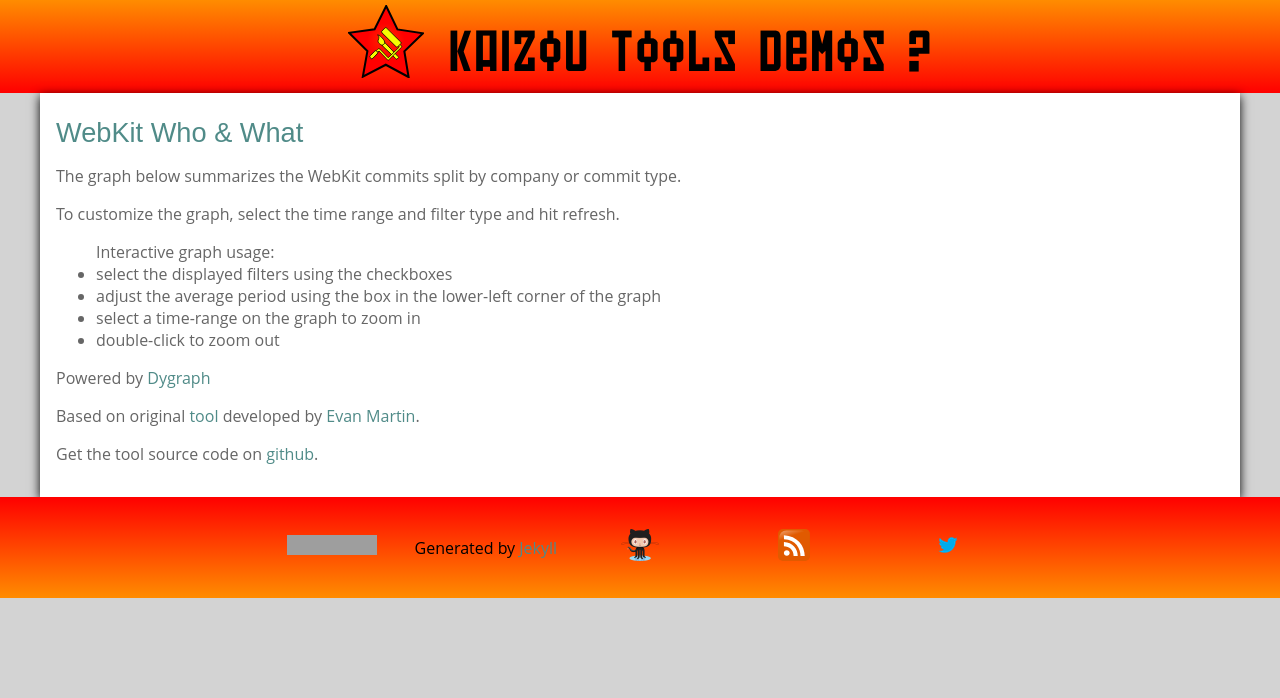
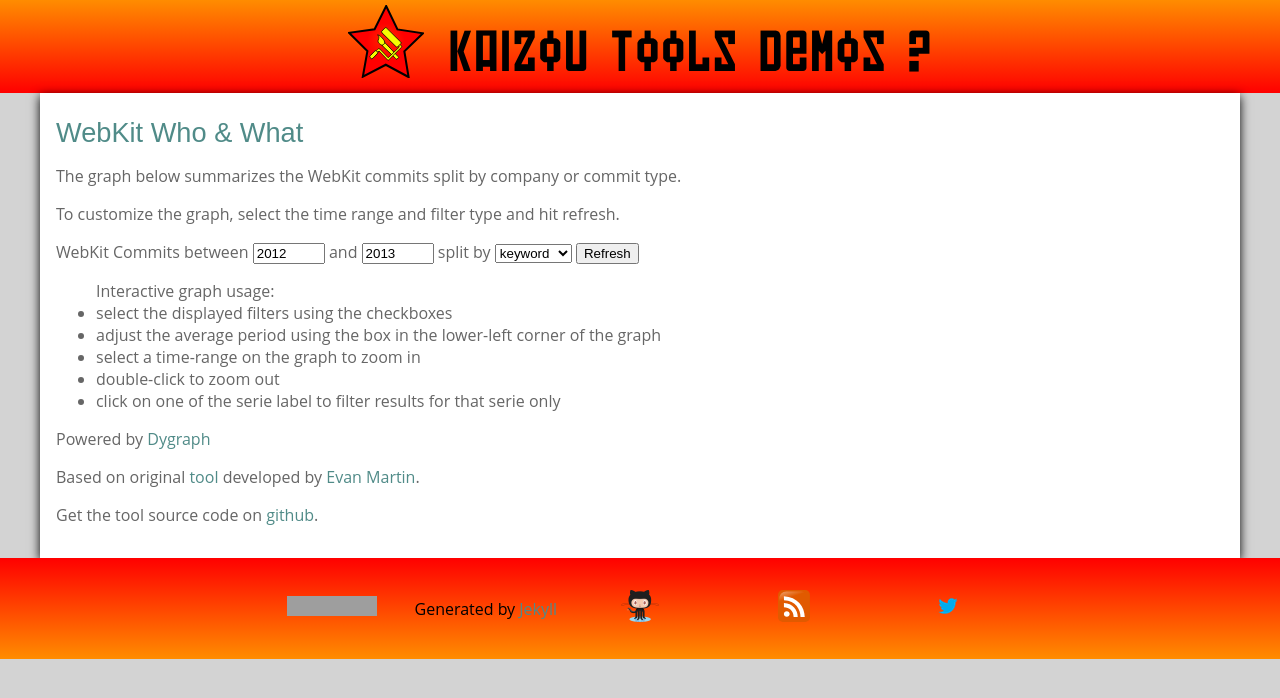
Before and after one commit to mgcrea/benchmark-kaizoumark, a Jekyll site: the page built from tools/webkit-who/index.html, in a window 1280 px wide. Shown: the top 698 px of the page. Built offline with Jekyll 4.4.1, drawn with Linux system fonts in a browser that asks for light colours; comment, search, counter and statistics services are not loaded; part of the change alters nothing that is shown; grey boxes are pictures that could not be loaded.

Commit message:
Updated webkit-who

```diff
--- a/tools/webkit-who/index.html
+++ b/tools/webkit-who/index.html
@@ -3,18 +3,97 @@ layout: demo
 title: WebKit Who & What
 published: true
 ---
+<script type='text/javascript' src='/code/gh/webkit-who/web/webkit-who.js'></script>
+<script type='text/javascript' src='/code/gh/webkit-who/web/dygraph-combined.js'></script>
 <p>The graph below summarizes the WebKit commits split by company or commit type.</p>
 <p>To customize the graph, select the time range and filter type and hit refresh.</p>
-<script type='text/javascript' src='/code/gh/webkit-who/web/webkit-who.js'></script>
-<script type='text/javascript' src='/code/gh/webkit-who/web/dygraph-combined.js'></script>
-<div id="container">
-</div>
+<p>WebKit Commits between
+<input type='number' id='from'></input>
+ and <input type='number' id='to'>
+ split by
+<select id='select'>
+    <option>keyword</option>
+    <option>company</option>
+</select>
+<input type='submit' value='Refresh' onclick="refresh()">
+</input>
+</p>
+<div id="container"></div>
 <ul>Interactive graph usage:
 <li>select the displayed filters using the checkboxes</li>
 <li>adjust the average period using the box in the lower-left corner of the graph</li>
 <li>select a time-range on the graph to zoom in</li>
 <li>double-click to zoom out</li>
+<li>click on one of the serie label to filter results for that serie only</li>
 </ul>
 <p>Powered by <a href="http://dygraphs.com/">Dygraph</a></p>
 <p>Based on original <a href="https://github.com/martine/webkit-who" alt="Original webkit-who">tool</a> developed by <a href="http://neugierig.org/software/blog/" alt="Tech Notes by Evan Martin">Evan Martin</a>.</p>
 <p>Get the tool source code on <a href="https://github.com/kaizouman/webkit-who" alt="webkit-who repo at github">github</a>.</p>
+</body>
+<script>
+
+    function refresh () {
+        graph.refreshData(from.value,to.value,select.value);
+    }
+
+    function onRefreshed (evt) {
+        var filters = evt.filters;
+        var labels = evt.series;
+        // Create display bar to filter out sequences
+        var dp = document.createElement("p");
+        dp.innerHTML = "Commits ";
+        if(filters && filters[0]) {
+            dp.innerHTML += 'for ' + filters[0];
+            if(filters[1]) {
+                dp.innerHTML += ' on ' + filters[1];
+            }
+        }
+        dp.innerHTML += ":";
+        for(i=1;i<labels.length;i++){
+            cb = document.createElement('input');
+            cb.id = i-1;
+            cb.type = "checkbox";
+            cb.addEventListener("click",
+                                function(){
+                                    graph.setVisibility(this.id,this.checked);
+                                },
+                                false);
+            cb.checked = true;
+            dp.appendChild(cb);
+            lb = document.createElement('label');
+            lb.for = i-1;
+            lb.innerHTML = ' ' + labels[i];
+            self = this;
+            lb.filter = labels[i];
+            if (!filters || filters.length == 1) {
+            lb.addEventListener("click",
+                                function(){
+                                    var newFilters = filters ? filters : [];
+                                    newFilters.push(this.filter);
+                                    graph.setFilters(newFilters);
+                                },
+                                false);
+            }
+            dp.appendChild(lb);
+        }
+        container.appendChild(dp);
+    }
+
+    var from = document.getElementById("from");
+    from.min = 2001;
+    from.max = new Date().getFullYear();
+    from.step = 1;
+    from.value = from.max -1;
+    var to = document.getElementById("to");
+    to.min = 2001;
+    to.max = from.max;
+    to.step = 1;
+    to.value = to.max;
+    var select = document.getElementById("select");
+    var graph = new WWGraph(document.getElementById("container"),10);
+    container.addEventListener('graphrefreshed',onRefreshed,false);
+    var filter1 = '';
+    var filter2 = '';
+    refresh();
+
+</script>
```
